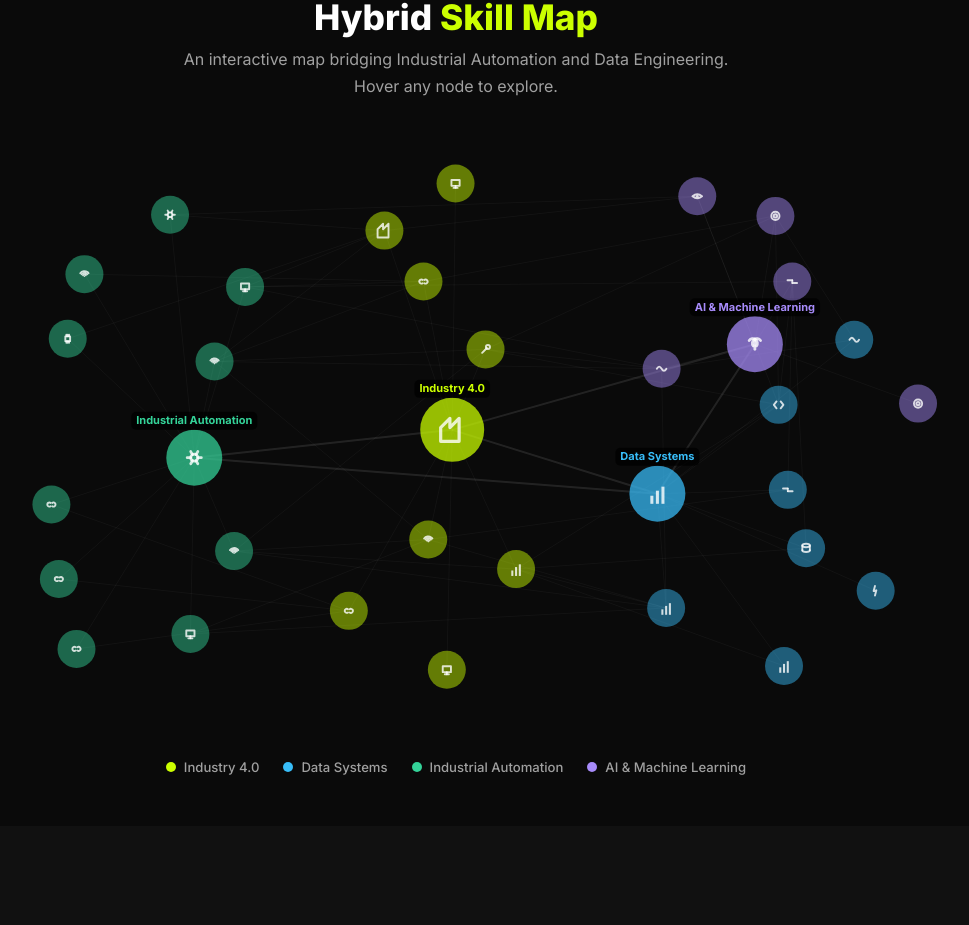
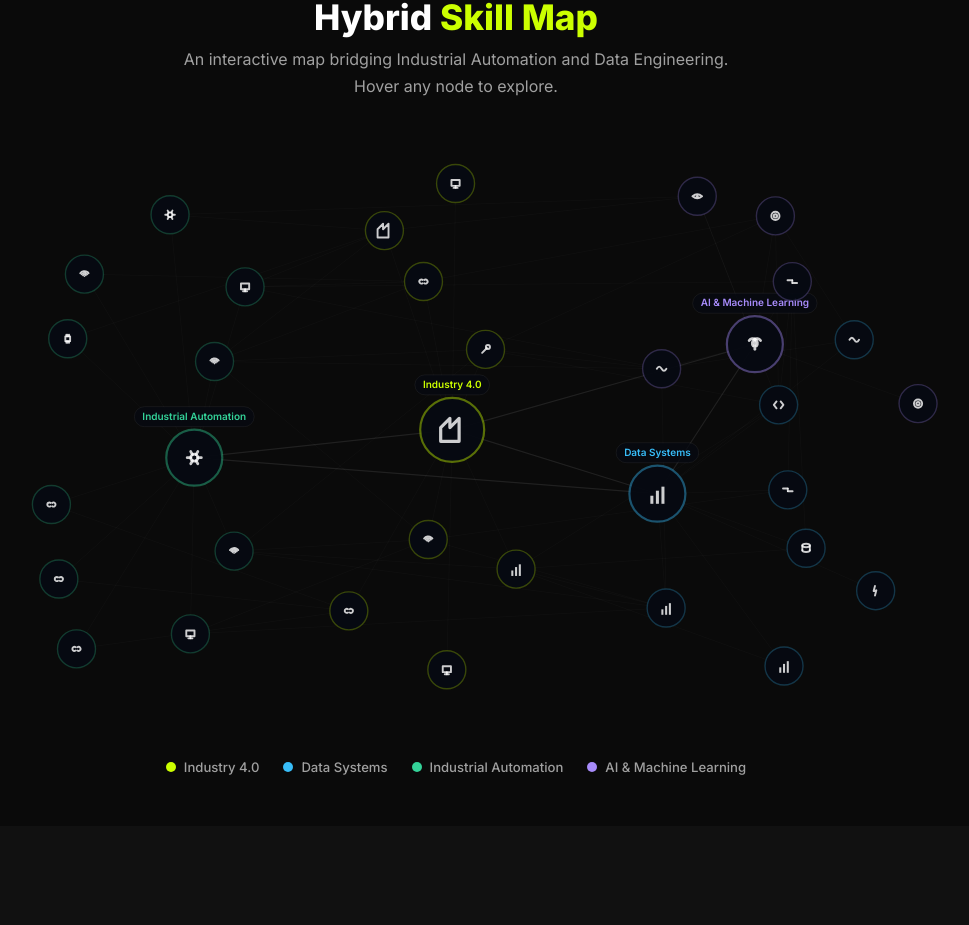
Before and after one commit to yoorax/yoorax.github.io, a React (Create React App) app: page /#/ in a window 1280 px wide. Shown: the part 852-1777 px from the top of the page, without its empty margins (184-1153 px from the left). Built offline with nearby package versions, Linux system fonts and the light colour scheme.

Commit message:
skill map update 2 - editing the design of the dots

```diff
--- a/src/components/SkillMap.jsx
+++ b/src/components/SkillMap.jsx
@@ -213,15 +213,19 @@ function SkillMap() {
           && (s.id === hovered.id || t.id === hovered.id);
 
         if (hp > 0 && !isActive) {
-          const dimAlpha = 0.08 * (1 - hp) + 0.01 * hp;
-          ctx.strokeStyle = `rgba(255,255,255,${dimAlpha})`;
-          ctx.lineWidth = 0.3;
+          // Fade non-active links almost to invisible
+          ctx.strokeStyle = `rgba(255,255,255,${0.04 * (1 - hp * 0.8)})`;
+          ctx.lineWidth = 0.6;
         } else if (hp > 0 && isActive) {
-          ctx.strokeStyle = hovered.color + Math.round(0x44 + 0x44 * hp).toString(16);
-          ctx.lineWidth = (l.weight === 3 ? 3 : l.weight === 2 ? 2 : 1) * (0.5 + 0.5 * hp);
+          // Active links: vivid category color, thicker stroke
+          const hexA = Math.round(0x88 + 0x66 * hp).toString(16).padStart(2,'0');
+          ctx.strokeStyle = hovered.color + hexA;
+          ctx.lineWidth = l.weight === 3 ? 2.5 : 2;
+          ctx.lineCap = 'round';
         } else {
-          ctx.strokeStyle = l.weight === 3 ? 'rgba(255,255,255,0.1)' : l.weight === 2 ? 'rgba(255,255,255,0.04)' : 'rgba(255,255,255,0.02)';
-          ctx.lineWidth = l.weight === 3 ? 2 : l.weight === 2 ? 1 : 0.5;
+          // Resting state: thin, subtle
+          ctx.strokeStyle = l.weight === 3 ? 'rgba(255,255,255,0.09)' : 'rgba(255,255,255,0.04)';
+          ctx.lineWidth = l.weight === 3 ? 1.2 : 0.7;
         }
         ctx.beginPath(); ctx.moveTo(s.x, s.y); ctx.lineTo(t.x, t.y); ctx.stroke();
       }
@@ -231,40 +235,67 @@ function SkillMap() {
         const isHov = hovered && n.id === hovered.id;
         const isNb = hovered && activeSet.has(n.id);
         const dimmed = hp > 0 && !isNb;
-        const scaleT = isHov ? 1.5 : 1;
+        const scaleT = isHov ? 1.38 : 1;
         const r = n.radius * (1 + (scaleT - 1) * hp);
-        const nodeAlpha = dimmed ? (1 - hp * 0.75) : 1;
+        const nodeAlpha = dimmed ? (1 - hp * 0.72) : 1;
 
         ctx.globalAlpha = nodeAlpha;
 
-        // Glow
-        if (isHov && hp > 0.1) {
-          ctx.beginPath(); ctx.arc(n.x, n.y, r + 10 * hp, 0, Math.PI * 2);
-          const g = ctx.createRadialGradient(n.x, n.y, r, n.x, n.y, r + 10 * hp);
-          g.addColorStop(0, n.color + '55'); g.addColorStop(1, n.color + '00');
+        // ── Outer glow pulse for hovered node ──
+        if (isHov && hp > 0.05) {
+          const glowR = r + 20 * hp;
+          const g = ctx.createRadialGradient(n.x, n.y, r * 0.8, n.x, n.y, glowR);
+          g.addColorStop(0, n.color + '30');
+          g.addColorStop(0.5, n.color + '14');
+          g.addColorStop(1, n.color + '00');
+          ctx.beginPath(); ctx.arc(n.x, n.y, glowR, 0, Math.PI * 2);
           ctx.fillStyle = g; ctx.fill();
         }
 
-        // Circle
+        // ── Inner dark fill — matches the dark site background ──
         ctx.beginPath(); ctx.arc(n.x, n.y, r, 0, Math.PI * 2);
-        ctx.fillStyle = (isHov || isNb) ? n.color + (n.type === 'category' ? 'dd' : 'aa')
-          : dimmed ? 'rgba(50,50,50,0.5)' : n.color + (n.type === 'category' ? 'bb' : n.type === 'concept' ? '77' : '55');
+        ctx.fillStyle = dimmed ? 'rgba(6,9,18,0.55)' : 'rgba(6,9,18,0.90)';
         ctx.fill();
 
-        // Icon inside
-        if (!dimmed || hp < 0.5) drawIcon(ctx, n.icon, n.x, n.y, r);
+        // ── Colored ring border ──
+        ctx.beginPath(); ctx.arc(n.x, n.y, r, 0, Math.PI * 2);
+        if (isHov) {
+          ctx.strokeStyle = n.color;
+          ctx.lineWidth = 2.8 + 1.2 * hp;
+        } else if (isNb) {
+          ctx.strokeStyle = n.color + 'bb';
+          ctx.lineWidth = n.type === 'category' ? 2.2 : 1.8;
+        } else if (dimmed) {
+          ctx.strokeStyle = 'rgba(180,190,210,0.12)';
+          ctx.lineWidth = 1;
+        } else {
+          ctx.strokeStyle = n.color + (n.type === 'category' ? '6a' : '40');
+          ctx.lineWidth = n.type === 'category' ? 2.2 : 1.4;
+        }
+        ctx.stroke();
 
-        // Labels
+        // ── Icon (white line-art, always centered) ──
+        drawIcon(ctx, n.icon, n.x, n.y, r);
+
+        // ── Label pill ──
         const showLabel = isHov || (isNb && hp > 0.3) || (n.type === 'category' && hp < 0.3);
         if (showLabel) {
-          const fs = isHov ? 12 : n.type === 'category' ? 11 : 10;
-          ctx.font = `bold ${fs}px Inter,sans-serif`;
+          const fs = isHov ? 11 : n.type === 'category' ? 10 : 9;
+          ctx.font = `600 ${fs}px Inter,sans-serif`;
           ctx.textAlign = 'center'; ctx.textBaseline = 'middle';
-          const ty = n.y - r - 9;
-          const tw = ctx.measureText(n.label).width + 10;
-          ctx.fillStyle = 'rgba(0,0,0,0.75)';
-          ctx.beginPath(); ctx.roundRect(n.x - tw / 2, ty - 9, tw, 18, 5); ctx.fill();
-          ctx.fillStyle = isHov ? '#fff' : n.color;
+          const ty = n.y - r - 13;
+          const tw = ctx.measureText(n.label).width + 16;
+          const th = fs + 10;
+          // Pill fill
+          ctx.beginPath(); ctx.roundRect(n.x - tw / 2, ty - th / 2, tw, th, th / 2);
+          ctx.fillStyle = isHov ? 'rgba(6,9,18,0.85)' : 'rgba(6,9,18,0.70)';
+          ctx.fill();
+          // Pill border
+          ctx.strokeStyle = isHov ? n.color + 'aa' : 'rgba(255,255,255,0.10)';
+          ctx.lineWidth = isHov ? 1 : 0.6;
+          ctx.stroke();
+          // Text
+          ctx.fillStyle = isHov ? '#ffffff' : n.type === 'category' ? n.color : 'rgba(200,212,230,0.88)';
           ctx.fillText(n.label, n.x, ty);
         }
         ctx.globalAlpha = 1;
```
